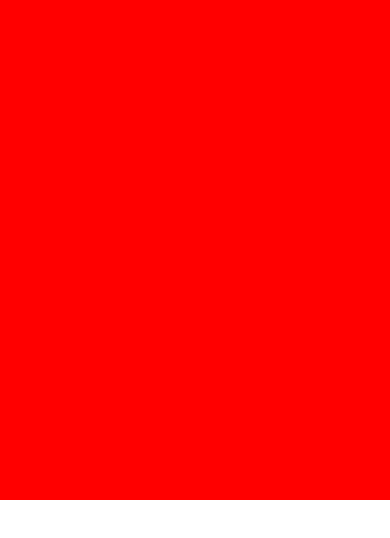
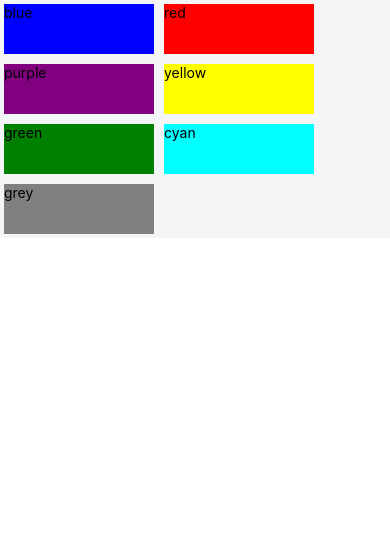
Before and after one commit to zhoujingking/react-native-demo, a React Native app: screen / in a window 390 px wide. Shown: the top 538 px of the page. Built offline with nearby package versions, Linux system fonts and the light colour scheme.

Commit message:
feat: flex layout

```diff
--- a/src/App.js
+++ b/src/App.js
@@ -7,31 +7,32 @@ import { SafeAreaProvider, SafeAreaView } from 'react-native-safe-area-context';
 const WIDTH = Dimensions.get('window').width;
 
 function App(props) {
+  const bgs = ['blue', 'red', 'purple', 'yellow', 'green', 'cyan', 'grey']
   return (
     <SafeAreaProvider>
       <SafeAreaView>
-        <ScrollView style={{
+        <View style={{
+          flexDirection: 'row',
+          flexWrap: 'wrap',
+          rowGap: 10,
+          columnGap: 10,
+          padding: 4,
           backgroundColor: '#F4F5F6'
-        }}
-          horizontal={true}
-          pagingEnabled={true}
-          showsHorizontalScrollIndicator={false}
-        >
-          <View style={{
-            flexDirection: 'row'
-          }}>
-            <View style={{
-              width: WIDTH,
-              height: 500,
-              backgroundColor: 'red'
-            }}></View>
-            <View style={{
-              width: WIDTH,
-              height: 500,
-              backgroundColor: 'purple'
-            }}></View>
-          </View>
-        </ScrollView>
+        }}>
+          {
+            bgs.map((color, index) => (
+              <View key={index} style={{
+                width: 150,
+                height: 50,
+                backgroundColor: color,
+              }}>
+                <Text style={{
+                  color: 'black'
+                }}>{color}</Text>
+              </View>
+            ))
+          }
+        </View>
       </SafeAreaView>
     </SafeAreaProvider>
   );
```
